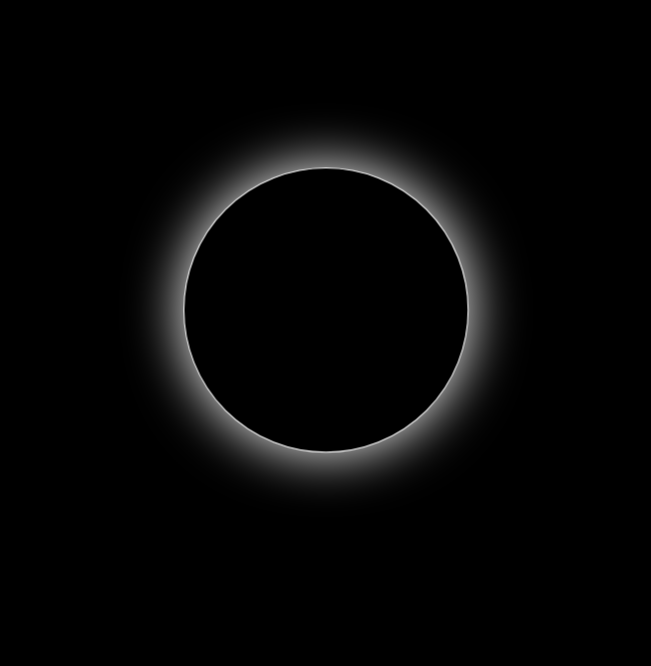
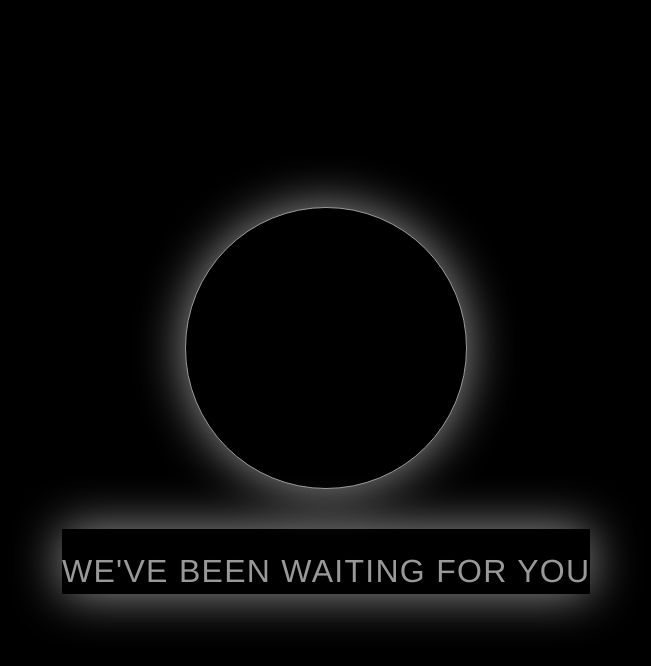
Before and after one commit to Staceymoe/the-field, a plain HTML site: page index.html in a window 1280 px wide. Shown: the whole page, without its empty margins (314-965 px from the left). Drawn offline with Linux system fonts and the light colour scheme.

Commit message:
Update index.html

```diff
--- a/index.html
+++ b/index.html
@@ -9,6 +9,7 @@
       margin: 0;
       padding: 0;
       height: 100%;
+      width: 100%;
       background-color: black;
       font-family: 'Helvetica Neue', sans-serif;
       display: flex;
@@ -17,13 +18,15 @@
       align-items: center;
       overflow: hidden;
     }
+
     .container {
+      position: relative;
       display: flex;
       flex-direction: column;
       align-items: center;
       justify-content: center;
-      transform: translateY(-20px);
     }
+
     .pulse {
       width: 280px;
       height: 280px;
@@ -31,13 +34,14 @@
       background-color: black;
       border: 1px solid white;
       box-shadow: 0 0 50px white;
-      animation: breathe 6s ease-in-out infinite;
+      animation: breathe 5s ease-in-out infinite;
       display: flex;
       justify-content: center;
       align-items: center;
-      margin-bottom: 60px;
+      margin-bottom: 40px;
       cursor: pointer;
     }
+
     .enter-text {
       color: white;
       font-size: 2em;
@@ -45,34 +49,29 @@
       letter-spacing: 0.05em;
       opacity: 0;
     }
+
     .message {
       color: white;
-      font-size: clamp(1.5rem, 6vw, 2rem);
+      font-size: clamp(1.5rem, 4vw, 2rem);
       font-weight: 300;
       letter-spacing: 0.04em;
       text-align: center;
       opacity: 0;
       transform: scale(0.97);
-      padding-top: 32px;
-      min-height: 1.5em;
-      width: 90vw;
-      max-width: 600px;
+      padding-top: 20px;
+      white-space: nowrap;
       display: flex;
       align-items: center;
       justify-content: center;
       line-height: 1.4em;
+      animation: breathe 5s ease-in-out infinite;
     }
+
     @keyframes breathe {
-      0%, 100% { transform: scale(1); box-shadow: 0 0 50px white; }
-      50%      { transform: scale(1.05); box-shadow: 0 0 70px white; }
+      0%, 100% { transform: scale(1); box-shadow: 0 0 50px white; opacity: 0.6; }
+      50%      { transform: scale(1.05); box-shadow: 0 0 70px white; opacity: 1; }
     }
-    @keyframes showSignal {
-      0%   { opacity: 0; transform: scale(0.97); }
-      15%  { opacity: 1; transform: scale(1.02); }
-      55%  { opacity: 1; transform: scale(1); }
-      75%  { opacity: 0; transform: scale(0.97); }
-      100% { opacity: 0; transform: scale(0.97); }
-    }
+
     @keyframes fadeInEnter {
       from { opacity: 0; }
       to { opacity: 1; }
@@ -84,8 +83,9 @@
     <div class="pulse" id="portal" onclick="location.href='index.html'">
       <div class="enter-text" id="enterText">ENTER</div>
     </div>
-    <div class="message" id="messageText"></div>
+    <div class="message" id="messageText">YOU ARRIVED AT THE PERFECT TIME</div>
   </div>
+
   <script>
     const lines = [
       "WELCOME TO THE FIELD",
@@ -96,6 +96,7 @@
     const messageEl = document.getElementById("messageText");
     const enterEl = document.getElementById("enterText");
     let i = 0;
+
     function showNext() {
       if (i >= lines.length) {
         enterEl.style.animation = "fadeInEnter 2s forwards";
@@ -104,9 +105,10 @@
       messageEl.style.animation = "none";
       void messageEl.offsetWidth;
       messageEl.textContent = lines[i++];
-      messageEl.style.animation = "showSignal 5s ease-in-out forwards";
+      messageEl.style.animation = "breathe 5s ease-in-out forwards";
       messageEl.addEventListener("animationend", showNext, { once: true });
     }
+
     window.onload = showNext;
   </script>
 </body>
```
